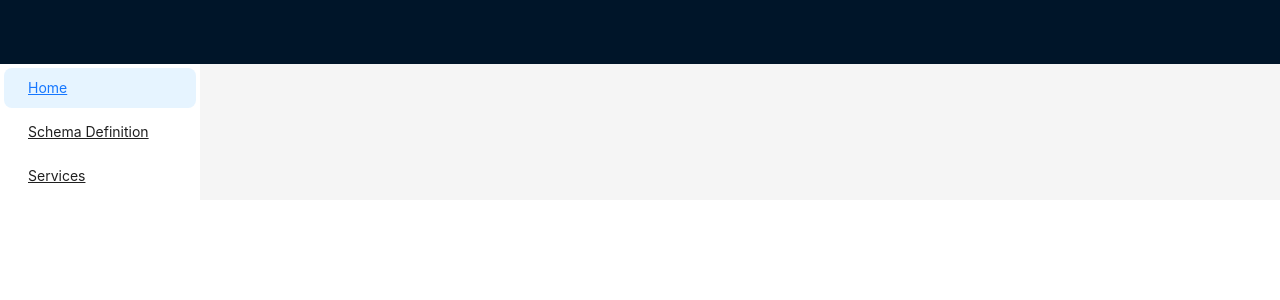
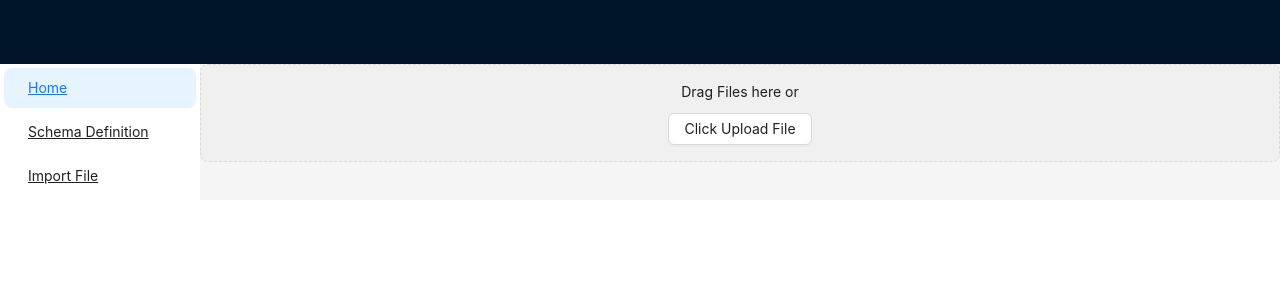
Before and after one commit to Drdragon313/PharmacyManagementSystem, a React (Create React App) app: page /file in a window 1280 px wide. Shown: the top 300 px of the page. Built offline with nearby package versions, Linux system fonts and the light colour scheme.

Commit message:
File Validation Module Added

```diff
--- a/package.json
+++ b/package.json
@@ -9,6 +9,7 @@
     "@testing-library/react": "^13.4.0",
     "@testing-library/user-event": "^13.5.0",
     "antd": "^5.8.6",
+    "papaparse": "^5.4.1",
     "powerbi-client-react": "^1.4.0",
     "react": "^18.2.0",
     "react-dom": "^18.2.0",
--- a/src/App.js
+++ b/src/App.js
@@ -7,7 +7,7 @@ import Iframe from "./Iframes/Iframe";
 import { BrowserRouter, Routes, Route } from "react-router-dom";
 import { Layout } from "antd";
 import Schema from "./Pages/Schema_Definition/Schema";
-import Services from "./Pages/Services/Services";
+import File from "./Pages/File Import/File";
 const { Content } = Layout;
 
 function App() {
@@ -21,7 +21,7 @@ function App() {
         <Routes>
           <Route path="/" element={ <Iframe />} />
           <Route path="schema" element={ <Schema />} />
-          <Route path="services" element={ <Services />} />
+          <Route path="file" element={ <File />} />
 
         </Routes>
         </Content>
--- a/src/Components/Navbar/Navbar.js
+++ b/src/Components/Navbar/Navbar.js
@@ -33,7 +33,7 @@ const Navbar = () => {
             <Link to="/schema">Schema Definition</Link>
           </Menu.Item>
           <Menu.Item key="3">
-            <Link to="/services">Services</Link>
+          <Link to="/file">Import File</Link>
           </Menu.Item>
         </Menu>
       </Sider>
--- /dev/null
+++ b/src/Pages/File Import/File.css
@@ -0,0 +1,8 @@
+.file-container{
+    height:90vh;
+
+}
+.import-button{
+    margin-top: 10px;
+
+}
--- /dev/null
+++ b/src/Pages/File Import/File.js
@@ -0,0 +1,73 @@
+import { Upload, Button } from "antd";
+import React, { useState } from "react";
+import Papa from "papaparse";
+import "./File.css";
+
+const File = () => {
+  const [error, setError] = useState("");
+
+  const validateCSV = (file) => {
+    return new Promise((resolve, reject) => {
+      let hasInvalidChunk = false;
+      console.log(file);
+
+      Papa.parse(file, {
+        dynamicTyping: true,
+        header: true,
+        chunk: (results) => {
+          results.data.forEach((row) => {
+            console.log(typeof row.name);
+              console.log(typeof row.age);
+            // Check if each row has "name" and "age" columns
+            if (!row.name || !row.age) {
+
+              hasInvalidChunk = true;
+              reject("CSV file does not have the required structure.");
+            }
+            if (typeof row.name !== "string" || typeof row.age !== "number") {
+              hasInvalidChunk = true;
+              reject("CSV file contains invalid data types.");
+            }
+          });
+        },
+
+        complete: () => {
+          if (!hasInvalidChunk) {
+            resolve();
+
+          }
+        },
+      });
+    });
+  };
+
+  const validateAndUpload = async (file) => {
+    try {
+      await validateCSV(file);
+      setError("");
+      alert("Valid CSV");
+    } catch (errorMessage) {
+      setError(errorMessage);
+      alert("Invalid CSV");
+    }
+  };
+
+  return (
+    <div>
+      <Upload.Dragger
+        listType="text"
+        multiple={true}
+        // action={"https://localhost:3000/"}
+        accept=".csv,.doc"
+        beforeUpload={validateAndUpload}
+      >
+        Drag Files here or
+        <br />
+        <Button className="import-button">Click Upload File</Button>
+      </Upload.Dragger>
+      {error && <div style={{ color: "red" }}>{error}</div>}
+    </div>
+  );
+};
+
+export default File;
```
Also changed, not shown: 1 other file (tests, documents, lock files or other folders).
